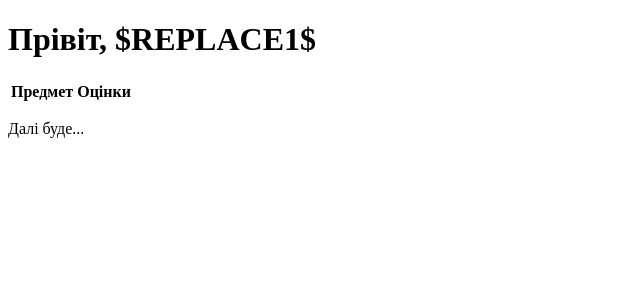
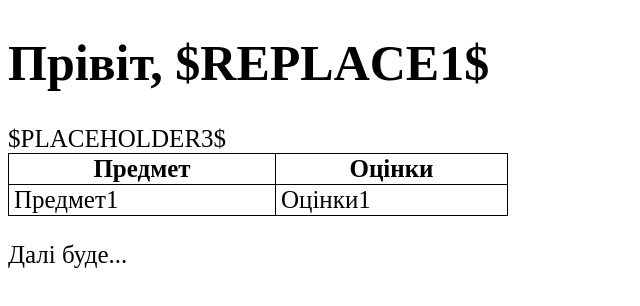
Before and after one commit to NDROID228/http_journal, a plain HTML site: page grades.html in a window 1280 px wide. Shown: the whole page, without its empty margins (0-640 px from the left). Drawn offline with Linux system fonts and the light colour scheme.

Commit message:
added basic styling for .html files

```diff
--- a/grades.html
+++ b/grades.html
@@ -4,6 +4,23 @@
     <meta charset="UTF-8" />
     <meta name="viewport" content="width=device-width, initial-scale=1.0" />
     <title>Кабінет учня</title>
+    <style>
+      body {
+        font-size: 25px;
+      }
+      table {
+        width: 500px;
+        min-height: 50px;
+        border-collapse: collapse;
+      }
+      tr, th, td {
+        border: 1px solid black;
+        max-height: 25px;
+      }
+      td {
+        padding-left: 5px;
+      }
+    </style>
   </head>
   <body>
     <h1>Прівіт, $REPLACE1$</h1>
@@ -12,6 +29,12 @@
         <th>Предмет</th>
         <th>Оцінки</th>
       </tr>
+      $PLACEHOLDER3$
+      <tr>
+        <td>Предмет1</td>
+        <td>Оцінки1</td>
+      </tr>
+
     </table>
 
     <p>Далі буде...</p>
```
Also changed, not shown: 404.html (+17 -0 lines), add_grade_end.html (+17 -0 lines), add_grade_start.html (+17 -0 lines), index.html (+17 -0 lines), pupils.txt.
